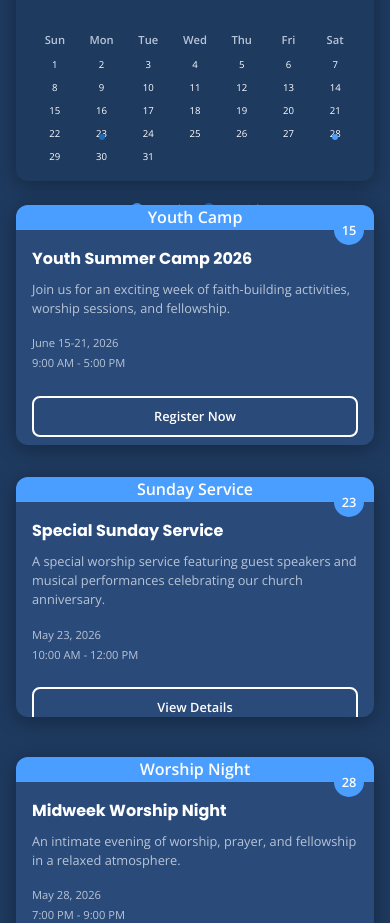
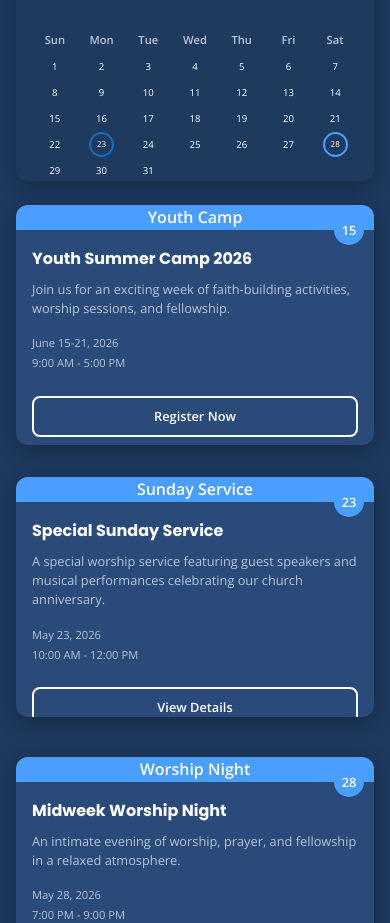
Before and after one commit to shundelorbeta/christian-life-church, a plain HTML site: page frontend/pages/index.html in a window 390 px wide. Shown: the part 7100-8023 px from the top of the page. Drawn offline with nearby package versions, Linux system fonts and the light colour scheme.

Commit message:
legend color in the calendar indicator

```diff
--- a/frontend/css/styles.css
+++ b/frontend/css/styles.css
@@ -862,6 +862,7 @@ main {
 }
 
 .calendar-day {
+  width: 20px;
   height: 20px;
   display: flex;
   align-items: center;
@@ -869,8 +870,9 @@ main {
   font-size: 0.6rem;
   color: var(--text-primary);
   cursor: pointer;
-  transition: background-color var(--transition-fast);
+  transition: all var(--transition-fast);
   position: relative;
+  margin: 0 auto;
 }
 
 .calendar-day:hover {
@@ -882,41 +884,27 @@ main {
   cursor: default;
 }
 
-.calendar-day.event-worship::before {
-  content: '';
-  position: absolute;
-  bottom: 5px;
-  left: 50%;
-  transform: translateX(-50%);
-  width: 6px;
-  height: 6px;
-  background-color: var(--accent-blue);
+.calendar-day.event-worship {
+  border: 2px solid var(--accent-blue);
   border-radius: 50%;
 }
 
-.calendar-day.event-special::before {
-  content: '';
-  position: absolute;
-  bottom: 5px;
-  left: 50%;
-  transform: translateX(-50%);
-  width: 6px;
-  height: 6px;
-  background-color: var(--accent-dark-blue);
+.calendar-day.event-special {
+  border: 2px solid var(--accent-dark-blue);
   border-radius: 50%;
 }
 
-.calendar-day.event-youth::before {
-  content: '';
-  position: absolute;
-  bottom: 5px;
-  left: 50%;
-  transform: translateX(-50%);
-  width: 6px;
-  height: 6px;
-  background-color: #87ceeb;
+.calendar-day.event-youth {
+  border: 2px solid #87ceeb;
   border-radius: 50%;
 }
+
+.calendar-day.event-outreach {
+  border: 2px solid #32cd32;
+  border-radius: 50%;
+}
+
+
 
 
 
@@ -931,26 +919,34 @@ main {
   display: flex;
   align-items: center;
   gap: var(--spacing-xs);
-  font-size: 0.9rem;
+  font-size: 0.8rem;
   color: var(--text-secondary);
 }
 
 .legend-dot {
-  width: 12px;
-  height: 12px;
+  width: 16px;
+  height: 16px;
   border-radius: 50%;
+  border: 2px solid;
+  display: flex;
+  align-items: center;
+  justify-content: center;
+  color: var(--text-primary);
+  font-size: 0.7rem;
+  font-weight: bold;
+  background-color: transparent;
 }
 
 .legend-dot.event-worship {
-  background-color: var(--accent-blue);
+  border-color: var(--accent-blue);
 }
 
 .legend-dot.event-special {
-  background-color: var(--accent-dark-blue);
+  border-color: var(--accent-dark-blue);
 }
 
 .legend-dot.event-youth {
-  background-color: #87ceeb;
+  border-color: #87ceeb;
 }
 
 
@@ -1909,8 +1905,16 @@ main {
   }
 
   .calendar-day {
+    width: 16px;
     height: 16px;
     font-size: 0.5rem;
+  }
+
+  .calendar-day.event-worship,
+  .calendar-day.event-special,
+  .calendar-day.event-youth,
+  .calendar-day.event-outreach {
+    font-size: 0.4rem;
   }
 
   .calendar-day-header {
@@ -1964,8 +1968,16 @@ main {
   }
 
   .calendar-day {
-    height: 22px;
+    width: 25px;
+    height: 25px;
     font-size: 0.6rem;
+  }
+
+  .calendar-day.event-worship,
+  .calendar-day.event-special,
+  .calendar-day.event-youth,
+  .calendar-day.event-outreach {
+    font-size: 0.5rem;
   }
 
   .calendar-day-header {
--- a/frontend/pages/index.html
+++ b/frontend/pages/index.html
@@ -316,11 +316,11 @@
                             </div>
                             <div class="calendar-legend">
                                 <div class="legend-item">
-                                    <span class="legend-dot event-worship"></span>
+                                    <span class="legend-dot event-worship">23</span>
                                     <span>Worship</span>
                                 </div>
                                 <div class="legend-item">
-                                    <span class="legend-dot event-special"></span>
+                                    <span class="legend-dot event-special">28</span>
                                     <span>Special</span>
                                 </div>
                             </div>
```
